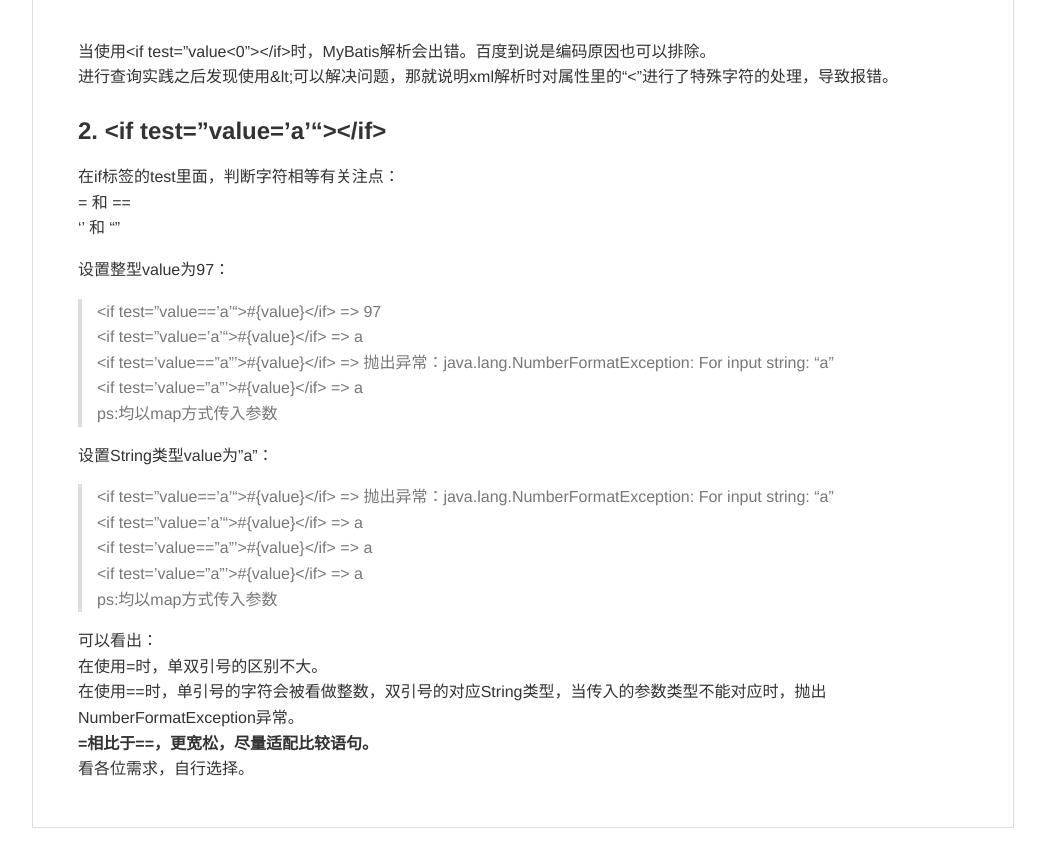
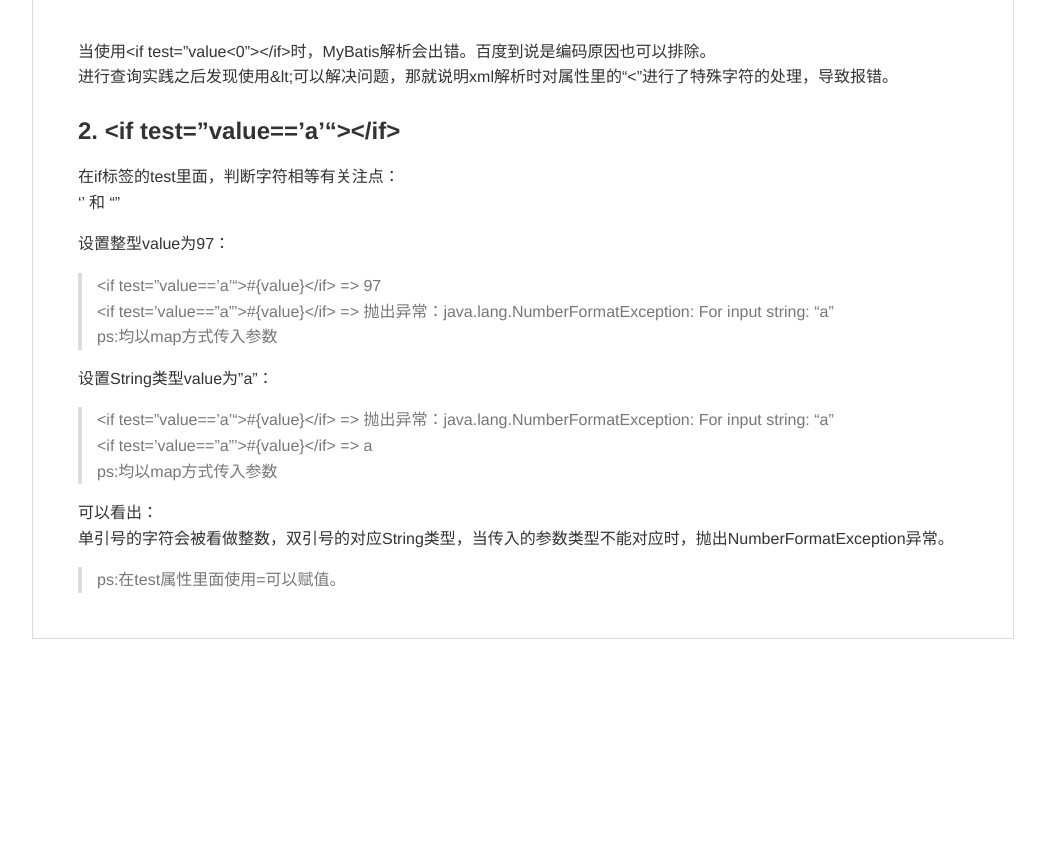
Before and after one commit to dick39/dick39.github.io, a plain HTML site: page doc/bug调试/MyBatis坑位.html in a window 1280 px wide. Shown: the part 329-1173 px from the top of the page, without its empty margins (117-1162 px from the left). After the commit the page ends 984 px from the top, so only its background shows below. Drawn offline with nearby package versions, Linux system fonts and the light colour scheme; some packages are replaced by stand-ins of ours; a script that the page names is missing.

Commit message:
OCT REM：修改MyBatis坑位的问题

```diff
--- a/doc/bug调试/MyBatis坑位.html
+++ b/doc/bug调试/MyBatis坑位.html
@@ -1175,28 +1175,23 @@ MathJax.Hub.Config({
 <br />
 当使用&lt;if test=&rdquo;value&lt;0&rdquo;&gt;&lt;/if&gt;时，MyBatis解析会出错。百度到说是编码原因也可以排除。<br />
 进行查询实践之后发现使用&amp;lt;可以解决问题，那就说明xml解析时对属性里的“&lt;”进行了特殊字符的处理，导致报错。</p>
-<h3 id="2-if-testvalueaif"><a name="user-content-2-if-testvalueaif" href="#2-if-testvalueaif" class="headeranchor-link" aria-hidden="true"><span class="headeranchor"></span></a>2. &lt;if test=&rdquo;value=&rsquo;a&rsquo;&ldquo;&gt;&lt;/if&gt;</h3>
+<h3 id="2-if-testvalueaif"><a name="user-content-2-if-testvalueaif" href="#2-if-testvalueaif" class="headeranchor-link" aria-hidden="true"><span class="headeranchor"></span></a>2. &lt;if test=&rdquo;value==&rsquo;a&rsquo;&ldquo;&gt;&lt;/if&gt;</h3>
 <p>在if标签的test里面，判断字符相等有关注点：<br />
-  = 和 ==<br />
   &lsquo;&rsquo; 和 &ldquo;&rdquo;</p>
 <p>设置整型value为97：</p>
 <blockquote>
 <p>&lt;if test=&rdquo;value==&rsquo;a&rsquo;&ldquo;&gt;#{value}&lt;/if&gt;  =&gt;  97<br />
-&lt;if test=&rdquo;value=&rsquo;a&rsquo;&ldquo;&gt;#{value}&lt;/if&gt;  =&gt;  a<br />
 &lt;if test=&rsquo;value==&rdquo;a&rdquo;&rsquo;&gt;#{value}&lt;/if&gt;  =&gt;  抛出异常：java.lang.NumberFormatException: For input string: &ldquo;a&rdquo;<br />
-&lt;if test=&rsquo;value=&rdquo;a&rdquo;&rsquo;&gt;#{value}&lt;/if&gt;  =&gt;  a<br />
 ps:均以map方式传入参数</p>
 </blockquote>
 <p>设置String类型value为&rdquo;a&rdquo;：</p>
 <blockquote>
 <p>&lt;if test=&rdquo;value==&rsquo;a&rsquo;&ldquo;&gt;#{value}&lt;/if&gt;  =&gt;  抛出异常：java.lang.NumberFormatException: For input string: &ldquo;a&rdquo;<br />
-&lt;if test=&rdquo;value=&rsquo;a&rsquo;&ldquo;&gt;#{value}&lt;/if&gt;  =&gt;  a<br />
 &lt;if test=&rsquo;value==&rdquo;a&rdquo;&rsquo;&gt;#{value}&lt;/if&gt;  =&gt;  a<br />
-&lt;if test=&rsquo;value=&rdquo;a&rdquo;&rsquo;&gt;#{value}&lt;/if&gt;  =&gt;  a<br />
 ps:均以map方式传入参数</p>
 </blockquote>
 <p>可以看出：<br />
-在使用=时，单双引号的区别不大。<br />
-在使用==时，单引号的字符会被看做整数，双引号的对应String类型，当传入的参数类型不能对应时，抛出NumberFormatException异常。<br />
-<strong>=相比于==，更宽松，尽量适配比较语句。</strong><br />
-看各位需求，自行选择。</p></article></body></html>
+单引号的字符会被看做整数，双引号的对应String类型，当传入的参数类型不能对应时，抛出NumberFormatException异常。</p>
+<blockquote>
+<p>ps:在test属性里面使用=可以赋值。</p>
+</blockquote></article></body></html>
```
Also changed, not shown: 1 other file.
